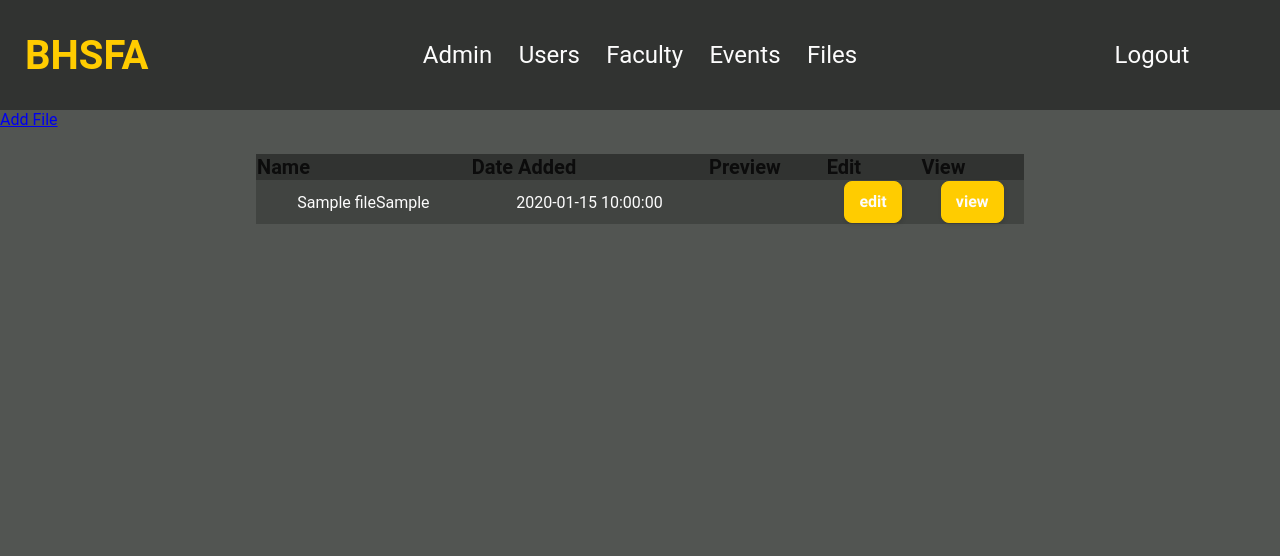
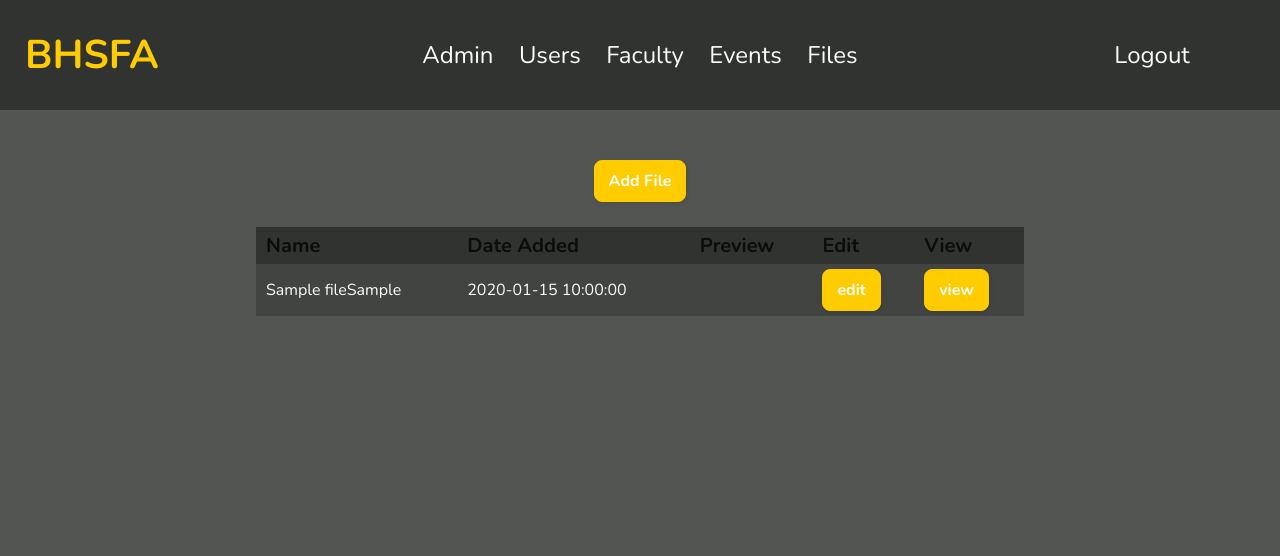
Before and after one commit to harrhunt/BHSFineArts, a Flask app: page /admin/file/ in a window 1280 px wide. Shown: the top 556 px of the page. Run offline with Flask 3, Linux system fonts and the light colour scheme; a user stored in the database is signed in; tables that the repository leaves empty hold one stand-in row (values such as "Sample post"); style sheets or scripts are compiled from the project's sources; parts of the project's set-up code (start-up, migrations or seed data) failed here and were passed over; some libraries are stand-ins or nearby versions; some web fonts are replaced.

Commit message:
updated various misc styles

```diff
--- a/app/admin/event/templates/event/index.html
+++ b/app/admin/event/templates/event/index.html
@@ -1,6 +1,6 @@
 {% extends "admin/admin.html" %}
 {% from "admin/macros.html" import event_table %}
 {% block content %}
-    <a href="{{ url_for('admin.event.add') }}">Add Event</a>
+    <a class="btn-add-entity" href="{{ url_for('admin.event.add') }}">Add Event</a>
     {{ event_table(event) }}
 {% endblock %}
--- a/app/admin/faculty/templates/faculty/index.html
+++ b/app/admin/faculty/templates/faculty/index.html
@@ -1,6 +1,6 @@
 {% extends "admin/admin.html" %}
 {% from "admin/macros.html" import faculty_table %}
 {% block content %}
-    <a href="{{ url_for('admin.faculty.add') }}">Add Faculty</a>
+    <a class="btn-add-entity" href="{{ url_for('admin.faculty.add') }}">Add Faculty</a>
     {{ faculty_table(faculty) }}
 {% endblock %}
--- a/app/admin/file/templates/file/index.html
+++ b/app/admin/file/templates/file/index.html
@@ -1,6 +1,6 @@
 {% extends "admin/admin.html" %}
 {% from "admin/macros.html" import file_table %}
 {% block content %}
-    <a href="{{ url_for('admin.file.add') }}">Add File</a>
+    <a class="btn-add-entity" href="{{ url_for('admin.file.add') }}">Add File</a>
     {{ file_table(file) }}
 {% endblock %}
--- a/app/admin/user/templates/user/index.html
+++ b/app/admin/user/templates/user/index.html
@@ -1,6 +1,6 @@
 {% extends "admin/admin.html" %}
 {% from "admin/macros.html" import user_table %}
 {% block content %}
-    <a href="{{ url_for('admin.user.add') }}">Add User</a>
+    <a class="btn-add-entity" href="{{ url_for('admin.user.add') }}">Add User</a>
     {{ user_table(user) }}
 {% endblock %}
--- a/app/static/styles/sass/base/_variables.sass
+++ b/app/static/styles/sass/base/_variables.sass
@@ -12,4 +12,4 @@ $footer-height: 5rem
 //$font-stack: Corbel, "Lucida Grande", "Lucida Sans Unicode", "Lucida Sans", "DejaVu Sans", "Bitstream Vera Sans", "Liberation Sans", Verdana, "Verdana Ref", sans-serif
 //$font-stack: "Segoe UI", Candara, "Bitstream Vera Sans", "DejaVu Sans", "Bitstream Vera Sans", "Trebuchet MS", Verdana, "Verdana Ref", sans-serif
 //$font-stack: Impact, Haettenschweiler, "Franklin Gothic Bold", Charcoal, "Helvetica Inserat", "Bitstream Vera Sans Bold", "Arial Black", sans-serif
-$font-stack: nunito, roboto, proxima-nova, "proxima nova", sans-serif
+$font-stack: nunito, roboto, proxima-nova-2, "Proxima Nova", sans-serif
--- a/app/static/styles/sass/components/table.sass
+++ b/app/static/styles/sass/components/table.sass
@@ -14,7 +14,7 @@
     background-color: $base-dark
 
   tbody
-    text-align: center
+    text-align: left
     color: $white
 
   img
@@ -26,3 +26,6 @@
 
   tr:nth-child(even)
     background-color: $base-light
+
+  td, th
+    padding: 5px 10px
--- a/app/static/styles/sass/templates/base.sass
+++ b/app/static/styles/sass/templates/base.sass
@@ -1,5 +1,8 @@
 @import ../base/variables
 @import ../base/mixins
+@import url('https://fonts.googleapis.com/css2?family=Nunito:wght@300;400;700&display=swap')
+@import url('https://fonts.cdnfonts.com/css/proxima-nova-2')
+@import url('https://fonts.googleapis.com/css2?family=Nunito:wght@300;400;700&family=Roboto:wght@300;400;700&display=swap')
 
 html
   box-sizing: border-box
@@ -37,6 +40,13 @@ header
   align-self: center
   margin-left: 25px
 
+.btn-add-entity
+  @include button($font-size: 1rem)
+  display: block
+  margin: 50px auto 25px auto
+  text-decoration: none
+  width: fit-content
+
 nav
   @include flex-box(space-around, center, center)
   width: clamp(60%, 400px, 100%)
@@ -59,6 +69,20 @@ nav
   &:hover
     color: $accent
 
+.section-title
+  color: $white
+  margin: 15px auto
+  text-align: center
+  font-size: 3rem
+
+  &::after
+    content: ''
+    width: clamp(40vw, 400px, 95vw)
+    height: 1px
+    background-color: $white
+    display: block
+    margin: auto
+
 main
   padding-bottom: $footer-height
 
--- a/app/templates/base.html
+++ b/app/templates/base.html
@@ -4,10 +4,12 @@
     <meta charset="UTF-8">
     <meta name="viewport" content="width=device-width, initial-scale=1.0">
     <meta http-equiv="X-UA-Compatible" content="ie=edge">
+    <style>html { visibility: hidden; opacity: 0; }</style>
     {% block styles %}
         <link rel="stylesheet" href="{{ url_for('static', filename='/styles/css/templates/base.css') }}">
         <link rel="stylesheet" href="{{ url_for('static', filename='/styles/css/components/form.css') }}">
     {% endblock %}
+    <style>html { visibility: visible; opacity: 1; }</style>
     {% block scripts %}
     {% endblock %}
     <title>BHSFA{% block title %}{% endblock %}</title>
```
